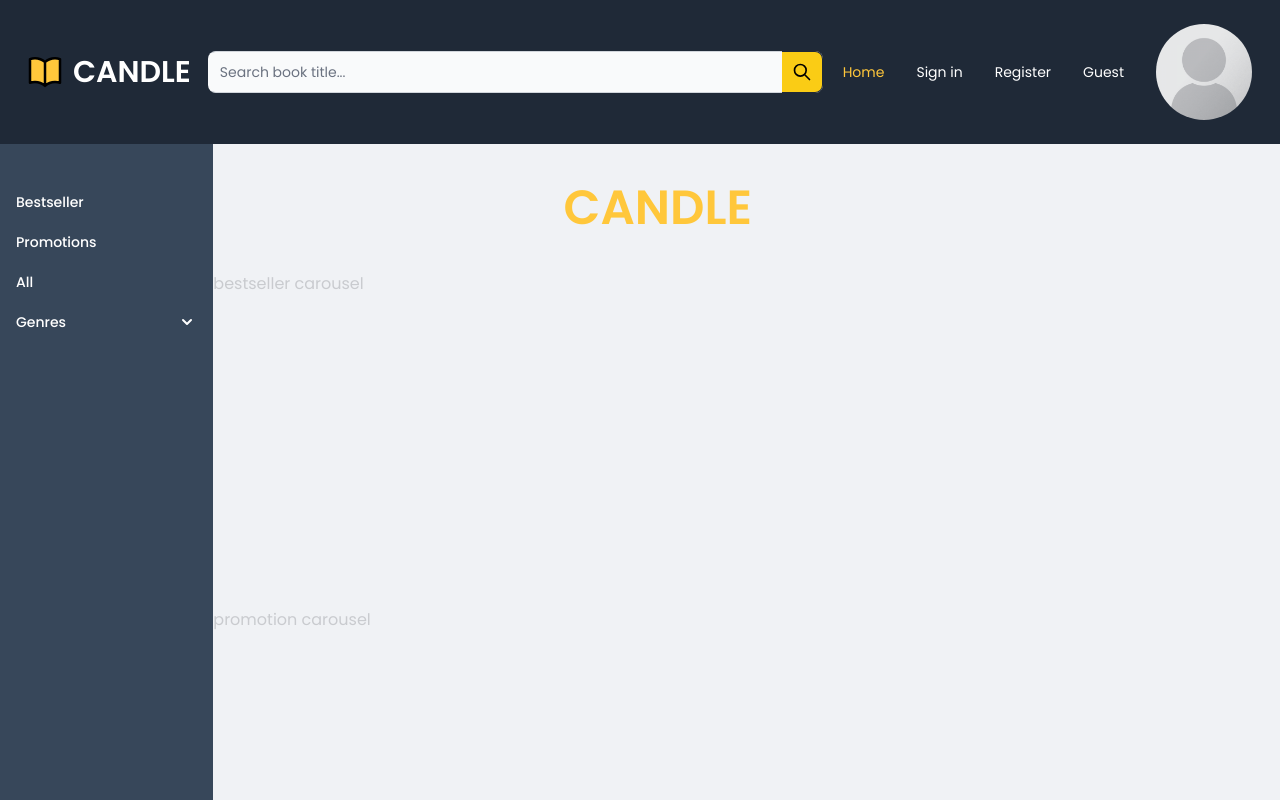
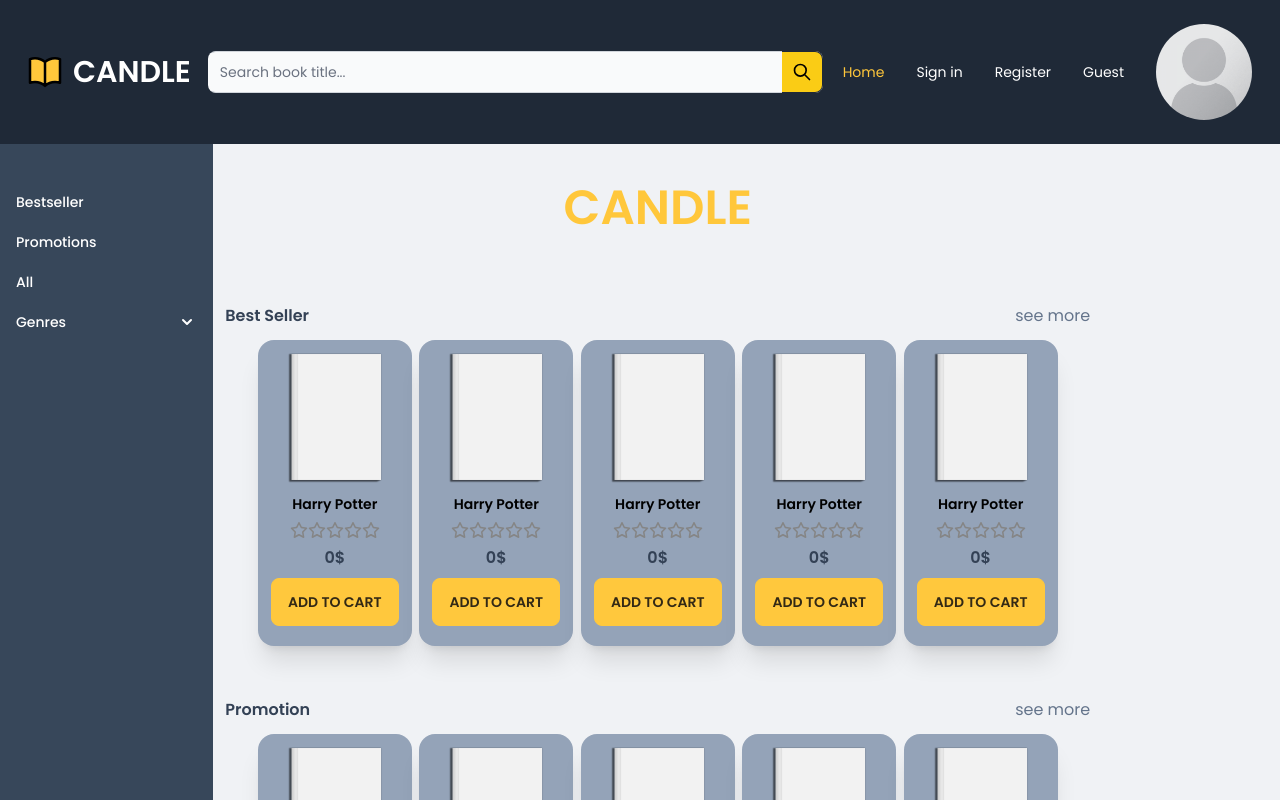
Before and after one commit to Night-of-Serenity/Candle_bookstore-frontend, a React (Vite) app: page / in a window 1280 px wide. Shown: the top 800 px of the page. Built offline with nearby package versions, Linux system fonts and the light colour scheme.

Commit message:
layout homepage

```diff
--- a/src/features/book/components/Bookcard.jsx
+++ b/src/features/book/components/Bookcard.jsx
@@ -2,9 +2,13 @@
 import defaultBookCover from "../../../assets/default/book_cover_blank.png";
 import StarRating from "./StarRating";
 
-export default function Bookcard({ title, rating = 0, price }) {
+export default function Bookcard({
+  title = "Harry Potter",
+  rating = 0,
+  price = 0,
+}) {
   return (
-    <div className="flex items-center w-[200px] h-[250px] justify-center  rounded-md">
+    <div className="flex items-center flex-1 justify-center  rounded-md">
       <div className="card bg-slate-400 shadow-xl ">
         <figure className="">
           <img src={defaultBookCover} alt="bookcover" className="w-full" />
--- /dev/null
+++ b/src/features/book/components/Bookrow.jsx
@@ -0,0 +1,22 @@
+import Bookcard from "../../book/components/Bookcard";
+export default function Bookrow() {
+  return (
+    <div className="flex justify-evenly">
+      <div className="w-20">
+        <Bookcard />
+      </div>
+      <div className="w-20">
+        <Bookcard />
+      </div>
+      <div className="w-20">
+        <Bookcard />
+      </div>
+      <div className="w-20">
+        <Bookcard />
+      </div>
+      <div className="w-20">
+        <Bookcard />
+      </div>
+    </div>
+  );
+}
--- a/src/pages/Homepage.jsx
+++ b/src/pages/Homepage.jsx
@@ -1,4 +1,5 @@
 // import Carousel from "../components/Carousel";
+import Bookrow from "../features/book/components/Bookrow";
 import Sidebar from "../layouts/Sidebar";
 
 export default function Homepage() {
@@ -15,8 +16,24 @@ export default function Homepage() {
           {/* <div className="flex-1 flex justify-center items-center ">
             <Carousel />
           </div> */}
-          <div className="flex-1">bestseller carousel</div>
-          <div className="flex-1">promotion carousel</div>
+          <div className="flex-1 my-5">
+            <div className="flex justify-between p-3">
+              <div className="text-slate-700 font-semibold">Best Seller</div>
+              <div className="text-slate-500">see more</div>
+            </div>
+            <div>
+              <Bookrow />
+            </div>
+          </div>
+          <div className="flex-1 my-5">
+            <div className="flex justify-between p-3">
+              <div className="text-slate-700 font-semibold">Promotion</div>
+              <div className="text-slate-500">see more</div>
+            </div>
+            <div>
+              <Bookrow />
+            </div>
+          </div>
         </main>
       </div>
     </>
```
